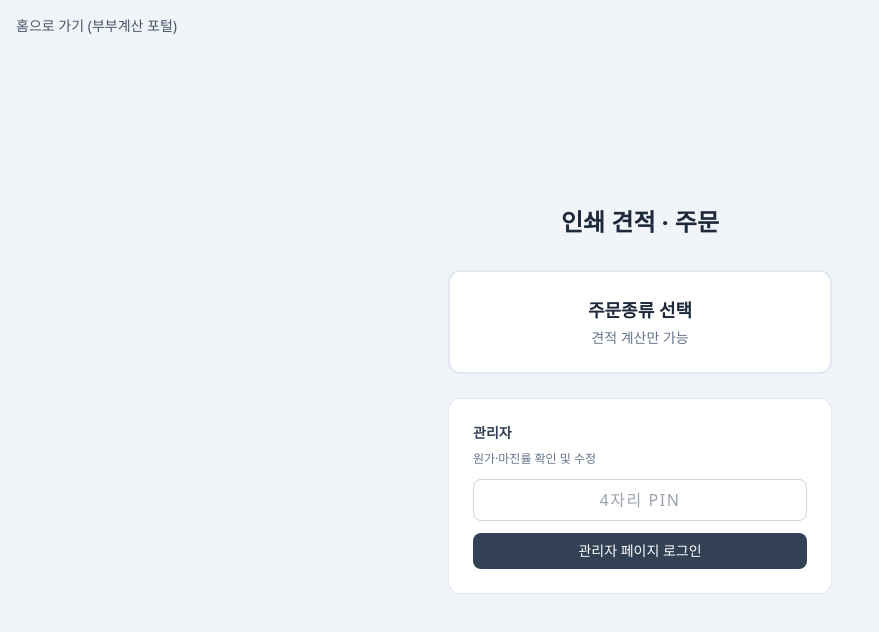
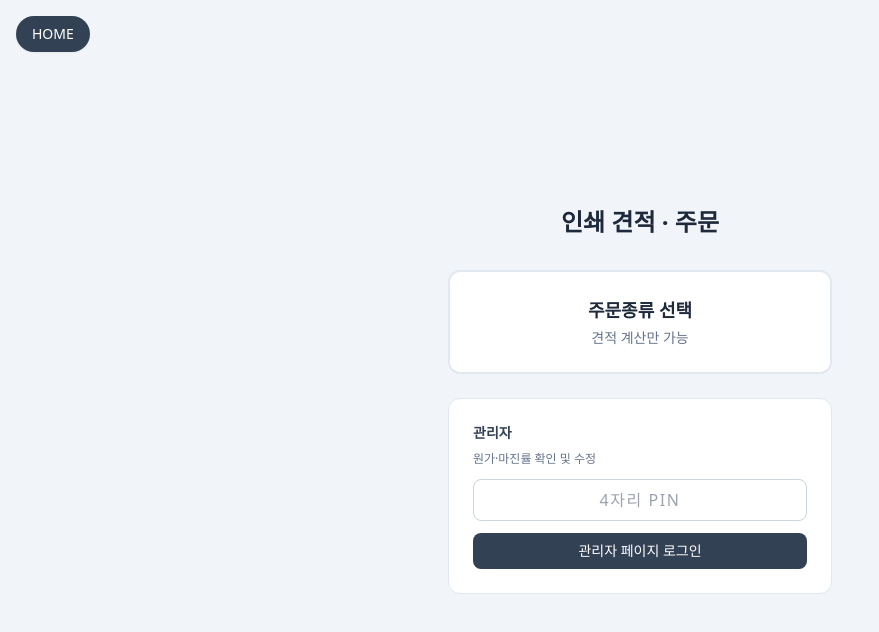
Before and after one commit to DubbleJK/bubupop-quotation, a Next.js app: page / in a window 1280 px wide. Shown: the top 632 px of the page, without its empty margins (0-879 px from the left). Built offline with nearby package versions, Linux system fonts and the light colour scheme; no server answers.

Commit message:
fix: HOME 버튼 + 포털 URL 프로덕션 기본값

```diff
--- a/src/app/page.tsx
+++ b/src/app/page.tsx
@@ -6,6 +6,7 @@ import { useRouter } from "next/navigation";
 import { configProvider } from "@/lib/config";
 import type { AppConfig } from "@/lib/config";
 import { ADMIN_SESSION_KEY } from "@/lib/config/storageKeys";
+import { PORTAL_URL } from "@/lib/portalUrl";
 
 /**
  * 첫 화면 (마인드맵 기준)
@@ -19,10 +20,6 @@ export default function Home() {
   const [adminError, setAdminError] = useState("");
   const [mounted, setMounted] = useState(false);
 
-  const portalUrl =
-    typeof process.env.NEXT_PUBLIC_PORTAL_URL === "string" && process.env.NEXT_PUBLIC_PORTAL_URL !== ""
-      ? process.env.NEXT_PUBLIC_PORTAL_URL
-      : "http://localhost:3001";
 
   useEffect(() => {
     setMounted(true);
@@ -65,12 +62,12 @@ export default function Home() {
   return (
     <div className="min-h-screen bg-slate-100 flex flex-col items-center justify-center p-4 relative">
       <a
-        href={portalUrl}
+        href={PORTAL_URL}
         target="_self"
         rel="noopener noreferrer"
-        className="absolute top-4 left-4 text-slate-600 hover:text-slate-800 text-sm"
+        className="absolute top-4 left-4 inline-flex items-center justify-center px-4 py-2 rounded-full text-sm font-medium bg-slate-700 text-white hover:bg-slate-800 transition-colors shadow-sm"
       >
-        홈으로 가기 (부부계산 포털)
+        HOME
       </a>
       <h1 className="text-2xl font-bold text-slate-800 mb-8">인쇄 견적 · 주문</h1>
 
--- a/src/app/quote/page.tsx
+++ b/src/app/quote/page.tsx
@@ -13,6 +13,7 @@ import { DtfForm } from "@/components/forms/DtfForm";
 import { TshirtForm } from "@/components/forms/TshirtForm";
 import { BusinessCardForm } from "@/components/forms/BusinessCardForm";
 import { BannerForm } from "@/components/forms/BannerForm";
+import { PORTAL_URL } from "@/lib/portalUrl";
 
 const emptySummary: SummaryPayload = {
   mainValue: undefined,
@@ -20,12 +21,6 @@ const emptySummary: SummaryPayload = {
   items: [],
   error: undefined,
 };
-
-/** 부부계산 포털 URL (환경 변수 없으면 로컬 포털 기본값) */
-const PORTAL_URL =
-  typeof process.env.NEXT_PUBLIC_PORTAL_URL === "string" && process.env.NEXT_PUBLIC_PORTAL_URL !== ""
-    ? process.env.NEXT_PUBLIC_PORTAL_URL
-    : "http://localhost:3001";
 
 /**
  * 일반 페이지: 견적 계산만 가능 (마인드맵 기준)
@@ -63,9 +58,9 @@ export default function QuotePage() {
           href={PORTAL_URL}
           target="_self"
           rel="noopener noreferrer"
-          className="text-slate-600 hover:text-slate-800 text-sm"
+          className="inline-flex items-center justify-center px-4 py-2 rounded-full text-sm font-medium bg-slate-700 text-white hover:bg-slate-800 transition-colors shadow-sm"
         >
-          홈으로 가기 (부부계산 포털)
+          HOME
         </a>
         <h1 className="text-xl font-semibold text-slate-800">견적 계산</h1>
         <span className="w-14" />
--- /dev/null
+++ b/src/lib/portalUrl.ts
@@ -0,0 +1,15 @@
+/**
+ * 부부계산 포털 URL (홈으로 가기 링크용).
+ * 환경 변수 NEXT_PUBLIC_PORTAL_URL이 있으면 사용,
+ * 없으면 개발 시 localhost, 프로덕션 시 배포된 포털 기본 URL 사용.
+ */
+const ENV_URL =
+  typeof process.env.NEXT_PUBLIC_PORTAL_URL === "string" && process.env.NEXT_PUBLIC_PORTAL_URL !== ""
+    ? process.env.NEXT_PUBLIC_PORTAL_URL
+    : "";
+
+const DEFAULT_DEV = "http://localhost:3001";
+const DEFAULT_PROD = "https://bubupop-portal-git-main-dubblejks-projects.vercel.app";
+
+export const PORTAL_URL =
+  ENV_URL !== "" ? ENV_URL : process.env.NODE_ENV === "development" ? DEFAULT_DEV : DEFAULT_PROD;
```
